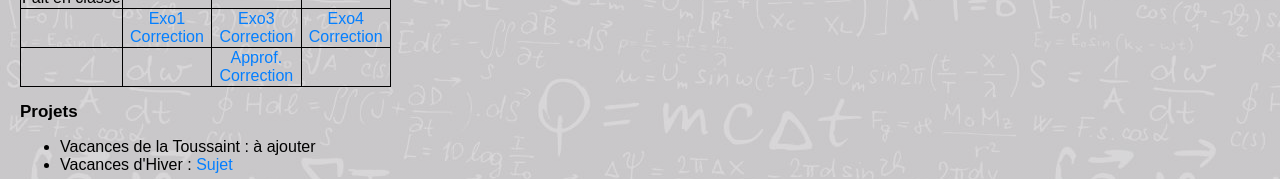
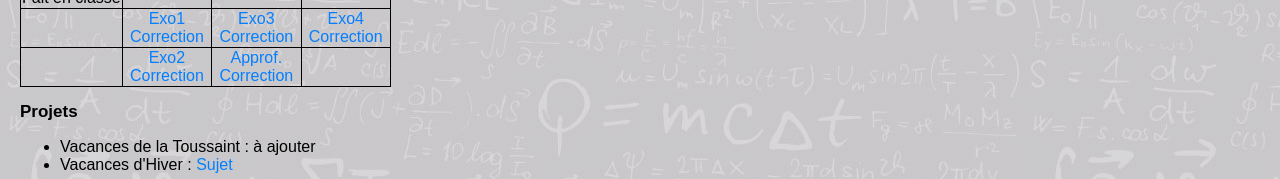
Before and after one commit to bouillotvincent/bouillotvincent.github.io, a plain HTML site: page NSI_Prem.html in a window 1280 px wide. Shown: the part 719-898 px from the top of the page. Drawn offline with Linux system fonts and the light colour scheme.

Commit message:
Minor changes

```diff
--- a/NSI_Prem.html
+++ b/NSI_Prem.html
@@ -61,7 +61,7 @@
             </tr>
             <tr>
                 <td></td>
-                <td></td>
+                <td><a href="files/C08/Exo2/enonce.zip">Exo2</a><br><a href="files/C08/Exo2/corrige.zip">Correction</a></td>
                 <td><a href="files/C08/Exo4/enonce.zip">Approf.</a><br><a href="files/C08/Exo4/corrige.zip">Correction</a></td>
                 <td></td>
             </tr>
```
Also changed, not shown: 2 other files.
